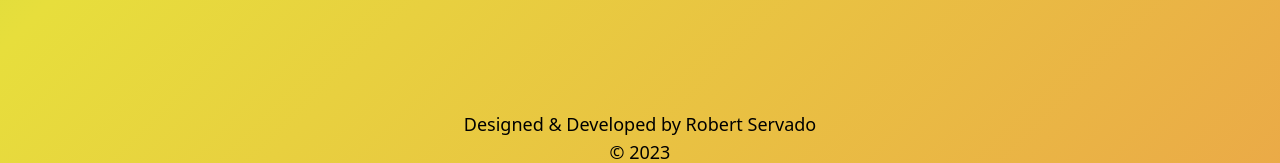
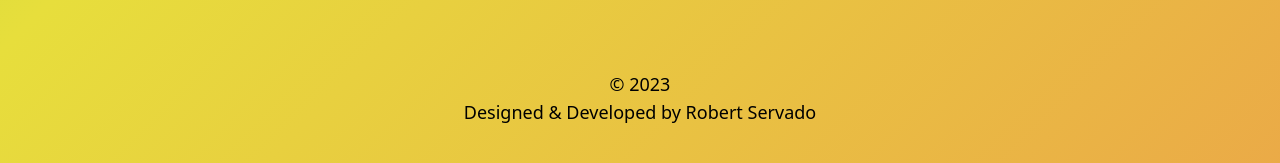
Before and after one commit to ArjayS/channelbranch, a React (Create React App) app: page / in a window 1280 px wide. Shown: the part 634-797 px from the top of the page. Built offline with nearby package versions, Linux system fonts and the light colour scheme.

Commit message:
Modified App.js

```diff
--- a/src/App.js
+++ b/src/App.js
@@ -54,11 +54,11 @@ function App() {
           <Posts />
         </section>
       </main>
-      <footer className="text-center text-lg font-medium sticky top-full">
-        <p>Designed & Developed by Robert Servado</p>
+      <footer className="flex flex-col text-center text-lg font-medium sticky top-full h-24">
         <p>
           <span>&copy;</span> 2023
         </p>
+        <p>Designed & Developed by Robert Servado</p>
       </footer>
     </div>
   );
```
